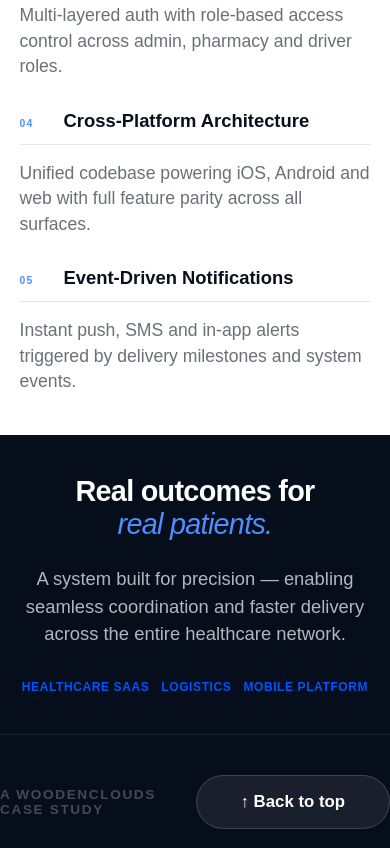
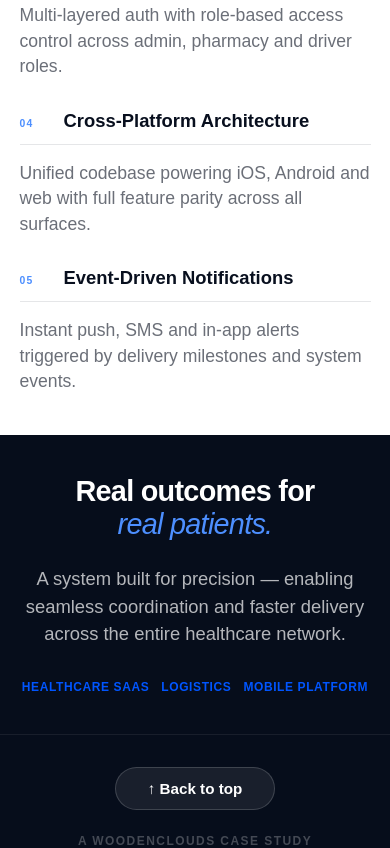
Before and after one commit to AchuAnil221/D2D-Healthcare-CaseStudy, a website built with Vite: page index.html in a window 390 px wide. Shown: the part 7936-8784 px from the top of the page. Built offline with nearby package versions, Linux system fonts and the light colour scheme; a web font is replaced by a local one.

Commit message:
Fix footer layout and text sizing on mobile to prevent wrapping and cramping

```diff
--- a/index.html
+++ b/index.html
@@ -1364,6 +1364,21 @@
       .impact-inner .stmt-tag {
         font-size: 0.75rem;
         letter-spacing: 0.05em;
+      }
+      .metric-label {
+        font-size: 0.8rem;
+      }
+      .outro-bottom {
+        flex-direction: column-reverse;
+        gap: 24px;
+        padding-top: 32px;
+      }
+      .outro-brand {
+        font-size: 0.75rem;
+      }
+      .outro-cta {
+        padding: 12px 32px;
+        font-size: 0.95rem;
       }
       .metric-num {
         font-size: 2.5rem;
```
